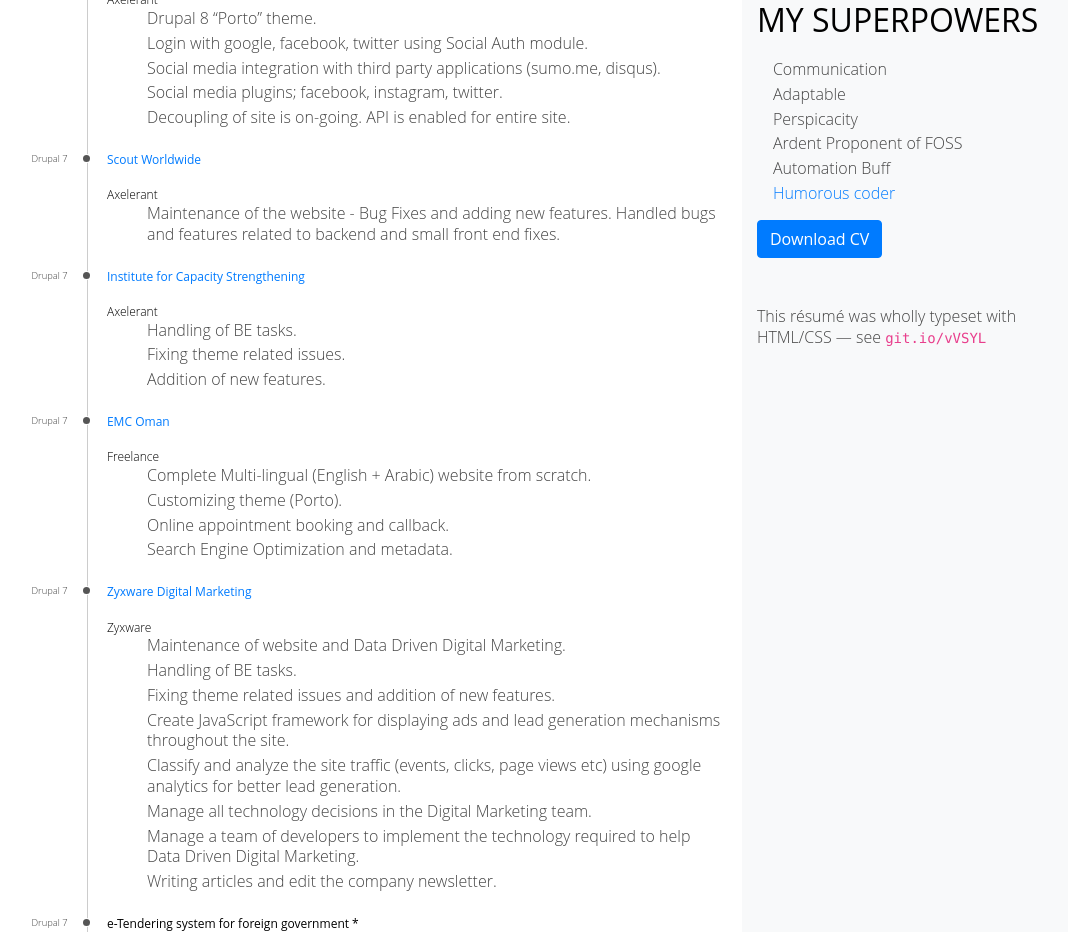
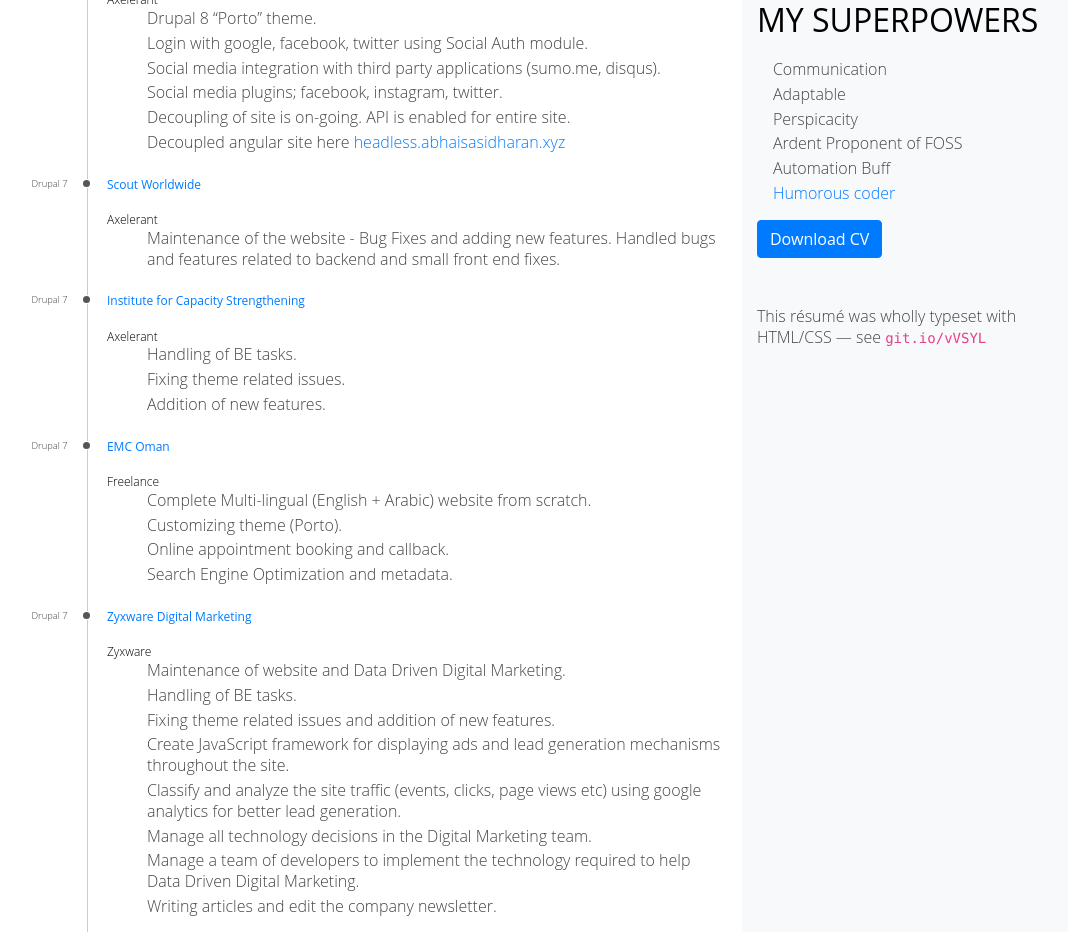
Before and after one commit to codingsasi/abhaisasidharan-angular, an Angular app: page /resume in a window 1280 px wide. Shown: the part 1020-1952 px from the top of the page, without its empty margins (80-1148 px from the left). Built offline with nearby package versions, Linux system fonts and the light colour scheme; no server answers.

Commit message:
SPA css fixed

```diff
--- a/src/app/app.component.html
+++ b/src/app/app.component.html
@@ -1,13 +1,7 @@
 <header class="header">
   <app-header></app-header>
 </header>
-<div class="row py-5">
-  <aside [ngClass]="{'col-md-3': (url != '/resume'), 'col-md-1': (url == '/resume')}">
-  </aside>
-  <section style="min-height:50em" [ngClass]="{'col-md-9': (url != '/resume'), 'col-md-10': (url == '/resume')}">
-    <router-outlet></router-outlet>
-  </section>
-</div>
+  <router-outlet></router-outlet>
 <footer class="footer mt-3 pb-4 bg-light">
   <app-footer></app-footer>
 </footer>
--- a/src/app/blog/blog.component.html
+++ b/src/app/blog/blog.component.html
@@ -1,3 +1,7 @@
+<div class="row">
+  <aside class="col-md-3">
+  </aside>
+  <section style="min-height:50em" class="col-md-9">
     <div class="blog--timeline">
       <article *ngFor="let blog of blogs" class="blog--thumbnail">
         <div class="blog-thumbnail--image row">
@@ -14,3 +18,5 @@
       </div>
       </article>
     </div>
+  </section>
+</div>
--- a/src/app/resume/resume.component.html
+++ b/src/app/resume/resume.component.html
@@ -1,3 +1,7 @@
+<div class="row py-5">
+  <aside class="col-md-1">
+  </aside>
+  <section style="min-height:50em" class="col-md-10">
     <div class="resume"><div><div class="row">
       <section class="col-md-8">
         <header>
@@ -114,6 +118,7 @@
                   <li>Social media integration with third party applications (sumo.me, disqus).</li>
                   <li>Social media plugins; facebook, instagram, twitter.</li>
                   <li>Decoupling of site is on-going. API is enabled for entire site.</li>
+                  <li>Decoupled angular site here <a href="http://headless.abhaisasidharan.xyz" target="_blank">headless.abhaisasidharan.xyz</a></li>
                 </ul>
               </div>
             </div>
@@ -451,3 +456,5 @@
         </div>
       </aside>
     </div></div></div>
+  </section>
+</div>
```
Lines whose indentation alone changed are shown as unchanged.
